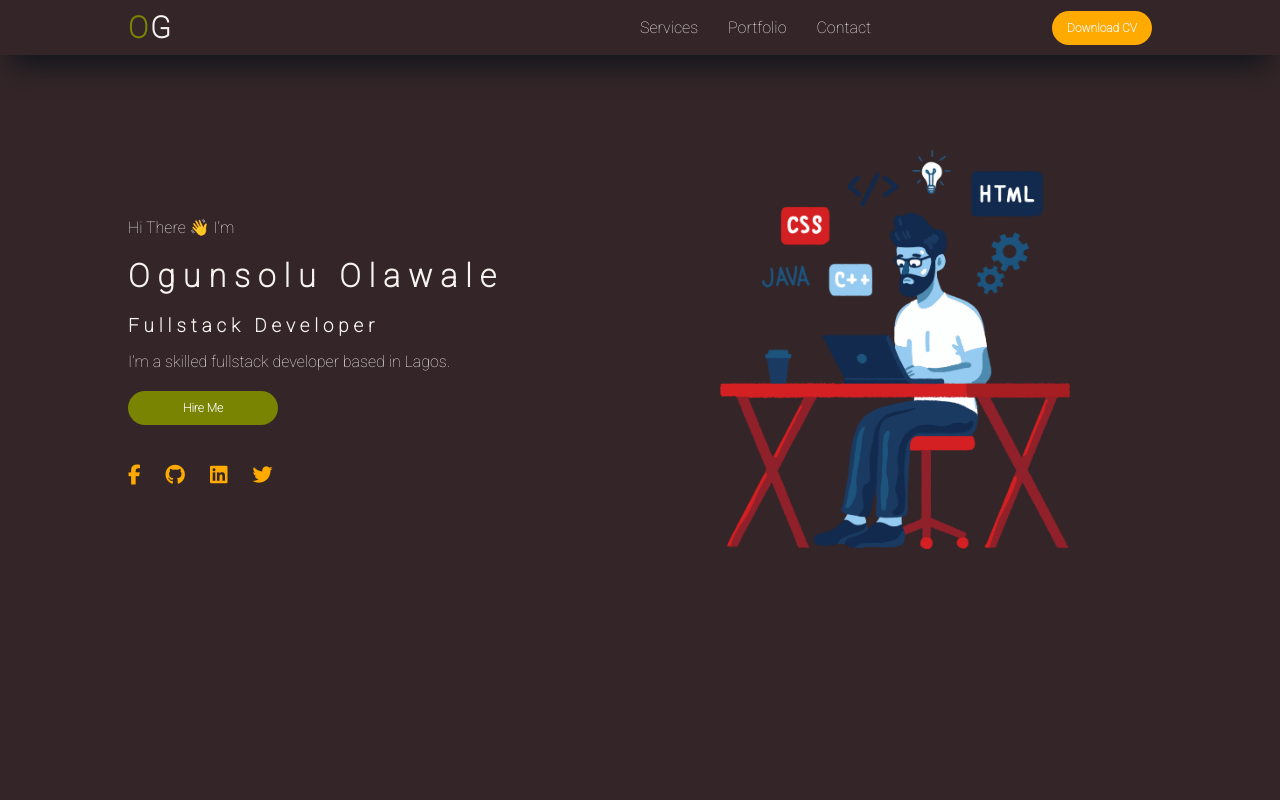
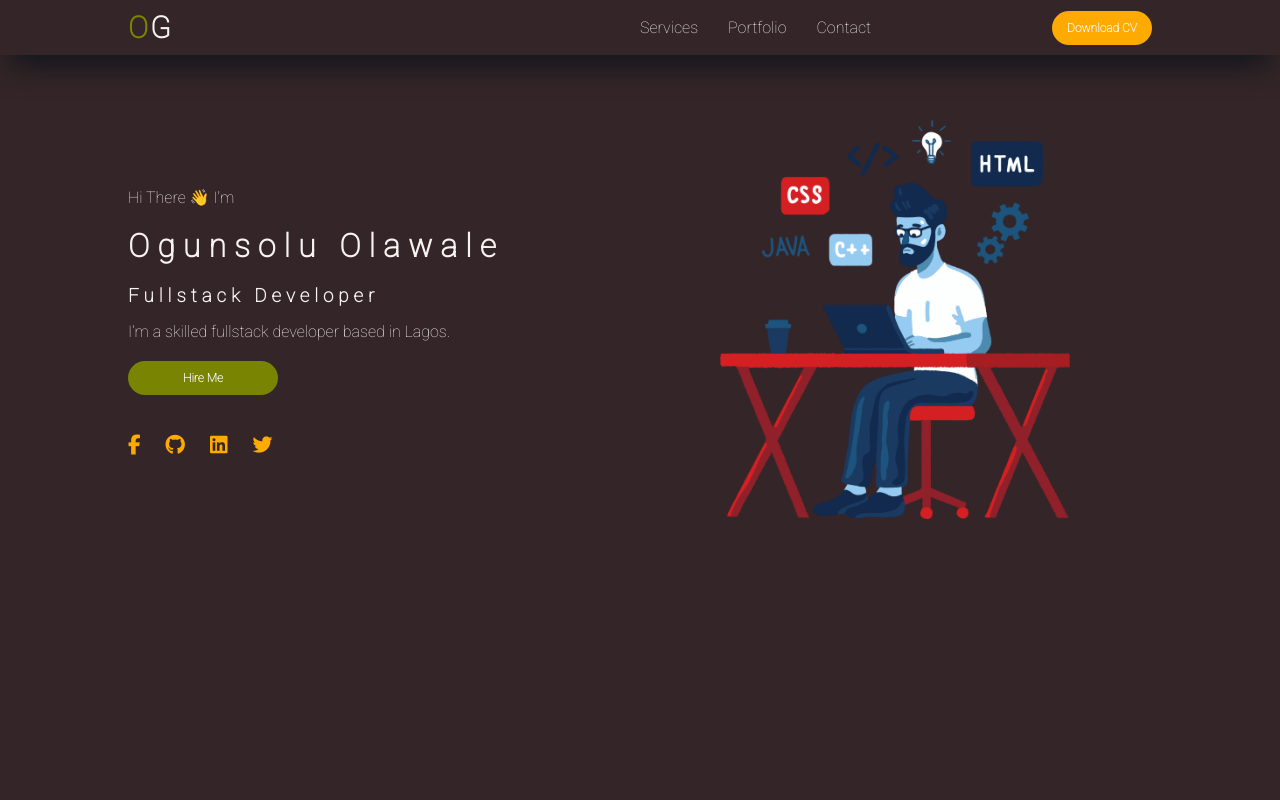
Before and after one commit to ogunsolu007/Portfolio, a React (Create React App) app: page / in a window 1280 px wide. Shown: the top 800 px of the page. Built offline with nearby package versions, Linux system fonts and the light colour scheme.

Commit message:
header padding adjust

```diff
--- a/src/Container/header/header.css
+++ b/src/Container/header/header.css
@@ -9,7 +9,7 @@
   display: flex;
   align-items: center;
   justify-content: center;
-  padding-top: 80px;
+  padding-top: 50px;
 }
 .header-col {
   flex: 1;
```
